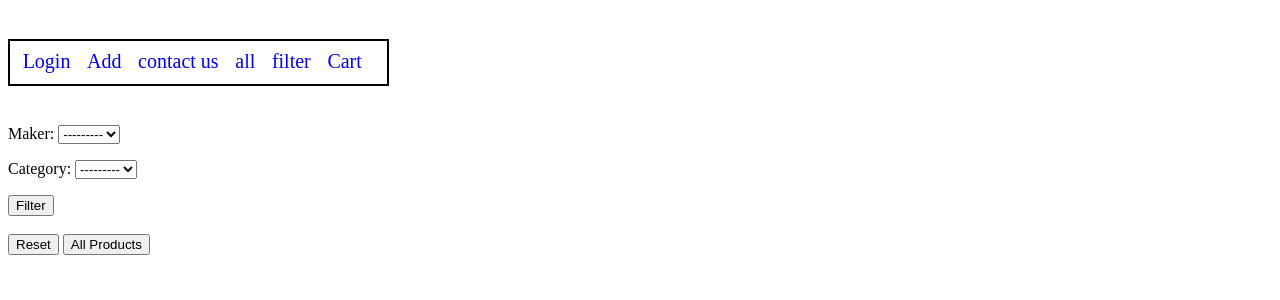
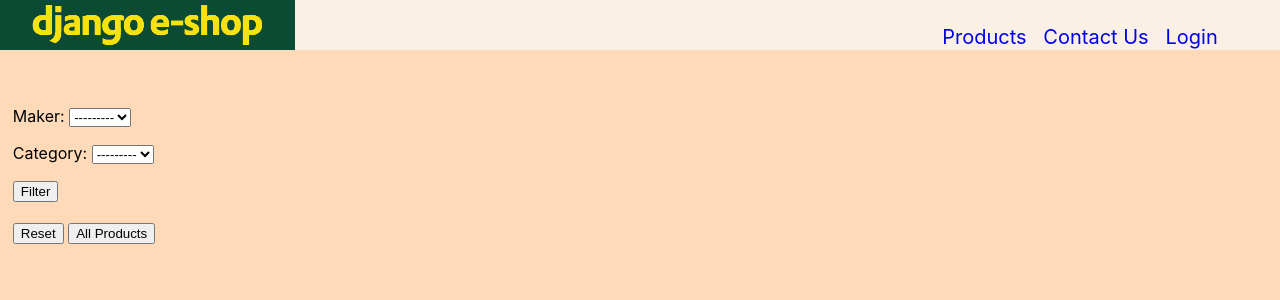
Before and after one commit to SXHRYU/e_shop, a Django app: page /products/filter/ in a window 1280 px wide. Shown: the top 300 px of the page. Run offline with Django 4.2, Linux system fonts and the light colour scheme; data that the repository does not hold is empty.

Commit message:
added some HTML, CSS and some back-end logic (made custom template filter to attributes of products in queryset)

```diff
--- a/e_shop/products/models.py
+++ b/e_shop/products/models.py
@@ -10,22 +10,31 @@ class Maker(models.Model):
     name = models.CharField(max_length=100)
     description = models.TextField(max_length=322, blank=True)
 
+    class Meta:
+        verbose_name_plural = "makers"
+
+    def get_absolute_url(self):
+        return reverse("products-maker", kwargs={"id_": self.id})
+
     def __str__(self) -> str:
         return self.name
-
-    class Meta:
-        verbose_name_plural = "makers"
 
 
 # Category of Product, like TV, PC, laptop, phones, etc.
 class Category(models.Model):
     name = models.CharField(max_length=50)
 
+    class Meta:
+        verbose_name_plural = "categories"
+
     def __str__(self) -> str:
         return self.name
 
-    class Meta:
-        verbose_name_plural = "categories"
+    # !!! TO DO !!!
+    # Actually come up with some idea for main page for categories.
+    # def get_absolute_url(self):
+    #     return reverse("category_detail", kwargs={"pk": self.pk})
+
 
 
 # The product itself.
@@ -65,7 +74,7 @@ class Product(models.Model):
         verbose_name_plural = "products"
 
     def get_absolute_url(self):
-        return reverse('products-detail', kwargs={'id' : self.id})
+        return reverse('products-detail', kwargs={'id_' : self.id})
 
     def __str__(self) -> str:
         return self.title
--- a/e_shop/products/urls.py
+++ b/e_shop/products/urls.py
@@ -1,19 +1,21 @@
 from django.urls import path
 from .views import (
+    products_all_view,
     products_add_view,
-    products_all_view,
     products_detail_view,
     products_filter_view,
     products_update_view,
     products_delete_view,
+    products_maker_view,
 )
 
 
 urlpatterns = [
+    path('products/', products_all_view, name='products-all'),
     path('products/add/', products_add_view, name='products-add'),
-    path('products/', products_all_view, name='products-all'),
     path('products/filter/', products_filter_view, name='products-filter'),
-    path('products/<int:id>/', products_detail_view, name='products-detail'),
-    path('products/<int:id>/update/', products_update_view, name='products-update'),
-    path('products/<int:id>/delete/', products_delete_view, name='products-delete'),
+    path('products/<int:id_>/', products_detail_view, name='products-detail'),
+    path('products/<int:id_>/update/', products_update_view, name='products-update'),
+    path('products/<int:id_>/delete/', products_delete_view, name='products-delete'),
+    path('products/maker/<int:id_>/', products_maker_view, name='products-maker')
 ]
--- a/e_shop/products/views.py
+++ b/e_shop/products/views.py
@@ -1,8 +1,28 @@
 from django.shortcuts import get_object_or_404, render, redirect
 from django.http import HttpResponseRedirect, Http404
 from .forms import ProductForm, SearchForm
-from .models import Product
+from .models import Product, Category, Maker
 from django.contrib.auth.models import Group
+
+
+def products_all_view(request):
+    # Getting the workers' username to check in template if we should add
+    # 'add product' button.
+    g = Group.objects.get(name='Workers')
+    workers_username = [
+        group_user.get('username') for group_user in g.user_set.values()
+    ]
+
+    all_products = Product.objects.all()
+    all_categories = Category.objects.all()
+    all_makers = Maker.objects.all()
+    context = {
+        'workers_username': workers_username,
+        'all_products': all_products,
+        'all_categories': all_categories,
+        'all_makers': all_makers,
+    }
+    return render(request, 'products/all.html', context)
 
 
 # The view used to add new products to the database.
@@ -41,22 +61,8 @@ def products_add_view(request):
     else:
         raise Http404("You aren't authorised to add stuff!")
 
-
-def products_all_view(request):
-    g = Group.objects.get(name='Workers')
-    workers_username = [
-        group_user.get('username') for group_user in g.user_set.values()
-    ]
-    all_products = Product.objects.all()
-    context = {
-        'all_products': all_products,
-        'workers_username': workers_username
-    }
-    return render(request, 'products/all.html', context)
-
-
-def products_detail_view(request, id):
-    product = get_object_or_404(Product, id=id)
+def products_detail_view(request, id_):
+    product = get_object_or_404(Product, id=id_)
 
     # We get the workers_username to check (inside of html) if the user in the
     # authorised group or not. If yes, he gets 2 extra buttons there.
@@ -104,8 +110,8 @@ def products_detail_view(request, id):
         return render(request, 'products/detail.html', context)
 
 
-def products_update_view(request, id):
-    product_to_update = get_object_or_404(Product, id=id)
+def products_update_view(request, id_):
+    product_to_update = get_object_or_404(Product, id=id_)
 
     g = Group.objects.get(name='Workers')
     u = request.user
@@ -225,14 +231,14 @@ def products_filter_view(request):
     return render(request, 'products/filter.html', context)
 
 
-def products_delete_view(request, id):
+def products_delete_view(request, id_):
     g = Group.objects.get(name='Workers')
     u = request.user
     workers_username = [
         group_user.get('username') for group_user in g.user_set.values()
     ]
 
-    product_to_delete = get_object_or_404(Product, id=id)
+    product_to_delete = get_object_or_404(Product, id=id_)
     if u.username in workers_username or u.is_superuser:
         if request.method == 'POST':
             product_to_delete.delete()
@@ -246,3 +252,11 @@ def products_delete_view(request, id):
             return render(request, 'products/delete.html', context)
     else:
         raise Http404("You aren't authorised to delete stuff!")
+
+
+def products_maker_view(request, id_):
+    maker = get_object_or_404(Maker, id=id_)
+    context = {
+        'maker': maker
+    }
+    return render(request, 'products/maker.html', context)
--- a/e_shop/profiles/templates/profiles/detail.html
+++ b/e_shop/profiles/templates/profiles/detail.html
@@ -13,6 +13,7 @@
         <li>Username:    {{ profile_username }}    </li>
         <li>Date Joined: {{ profile_date_joined }} </li>
     </ul>
+    <a href="{% url 'auth-logout' %}"><button>Logout</button></a>
     <a href="{% url 'profiles-delete' profile_id %}"><button>Delete Profile</button></a>
     <a href="{% url 'profiles-update' profile_id %}"><button>Update Profile</button></a>
     <br> <br>
--- a/e_shop/static/css/base.css
+++ b/e_shop/static/css/base.css
@@ -1,5 +1,30 @@
-#all_links a {
+body {
+    background-color: peachpuff;
+    padding: 0;
+    margin: 0;
+    font-family: -apple-system, BlinkMacSystemFont, 'Segoe UI', Roboto, Oxygen, Ubuntu, Cantarell, 'Open Sans', 'Helvetica Neue', sans-serif;
+}
+
+#main-body-wrapper {
+    margin-left: 1%;
+}
+
+#navbar {
+    text-align: end;
+    padding-top: 25px;
+    padding-right: 50px;
+    background-color: linen;
+    height: 25px;
+}
+
+#navbar a {
     text-decoration: none;
     margin-right: 1%;
     font-size: 20px;
 }
+
+img#main_logo {
+    height: 50px;
+    position: absolute;
+    display: block;
+}
--- /dev/null
+++ b/e_shop/static/css/products-all.css
@@ -0,0 +1,23 @@
+table {
+    margin-left: auto;
+    margin-right: auto;
+    padding-right: 20px;
+}
+
+table .objects-list {
+    list-style: none;
+}
+
+table .objects-list li a {
+    text-decoration: none;
+    color: blue;
+}
+
+#technical-buttons {
+    text-align: center;
+}
+
+#technical-buttons a {
+    font-size: 20px;
+    text-decoration: none;
+}
--- a/e_shop/templates/base.html
+++ b/e_shop/templates/base.html
@@ -7,19 +7,23 @@
     <meta name="viewport" content="width=device-width,
         initial-scale=1.0">
     <title>E-Shop</title>
-    <link rel="stylesheet" href={% static '/css/base.css' %}>
+    <link rel="stylesheet" href="{% static '/css/base.css' %}">
+    <link rel="stylesheet" href="{% static '/css/products-all.css' %}">
 </head>
 
 <body>
+    <a href="{% url 'home' %}">
+        <img id="main_logo" src="{% static '/img/main_logo.png' %}" alt="main_logo">
+    </a>
     {% include 'includes/navbar.html' %}
-
+    <div id="main-body-wrapper">
         <br>
         <br>
         {% block cnt %}
         <p><b>Contents of {block cnt}</b></p>
         {% endblock cnt %}
         <br>
-
+    </div>
 </body>
 
 </html>
--- a/e_shop/templates/includes/navbar.html
+++ b/e_shop/templates/includes/navbar.html
@@ -1,20 +1,20 @@
-<div id="navbar-margin-wrapper" style="margin-top: 50px;">
-    <div id="all_links" style="display: inline; border: 2px solid black; padding: 1%; ">
+{% load static %}
+<div id="navbar">
+    {% if user.is_superuser %}
+        <a href="http://127.0.0.1:8000/admin/">admin</a>
+    {% endif %}
+    <a href="{% url 'products-all' %}">Products</a>
+    <a href="{% url 'contacts-main' %}">Contact Us</a>
     {% if user.is_authenticated %}
-            <a href="{% url 'auth-login' %}">Logout</a>
+        <a href="{% url 'profiles-detail' user.id %}">
+            <img src="{% static 'img/profile_logo.png' %}" style="width: 25px;" alt="profile_logo">
+        </a>
     {% else %}
         <a href="{% url 'auth-login' %}">Login</a>
     {% endif %}
-        <a href="{% url 'products-add' %}">Add</a>
     {% if user.is_authenticated %}
-            <a href="{% url 'profiles-detail' user.id %}">Profile</a>
+        <a href="{% url 'cart-main' %}">
+            <img src="{% static 'img/cart.png' %}" style="width: 25px;" alt="cart">
+        </a>
     {% endif %}
-        {% if user.is_superuser %}
-            <a href="http://127.0.0.1:8000/admin/">admin</a>
-        {% endif %}
-        <a href="{% url 'contacts-main' %}">contact us</a>
-        <a href="{% url 'products-all' %}">all</a>
-        <a href="{% url 'products-filter' %}">filter</a>
-        <a href="{% url 'cart-main' %}">Cart</a>
 </div>
-</div>
```
Also changed, not shown: e_shop/cart/templates/cart/cart_main.html (+38 -8 lines), e_shop/cart/templatetags/cart_extras.py (added, +15 -0 lines), e_shop/products/templates/products/all.html (+34 -3 lines), e_shop/products/templates/products/maker.html (added, +10 -0 lines), e_shop/cart/templatetags/__init__.py (added), e_shop/static/img/cart.png (added), e_shop/static/img/main_logo.png (added), e_shop/static/img/profile_logo.png (added). Lines whose indentation alone changed are shown as unchanged.
